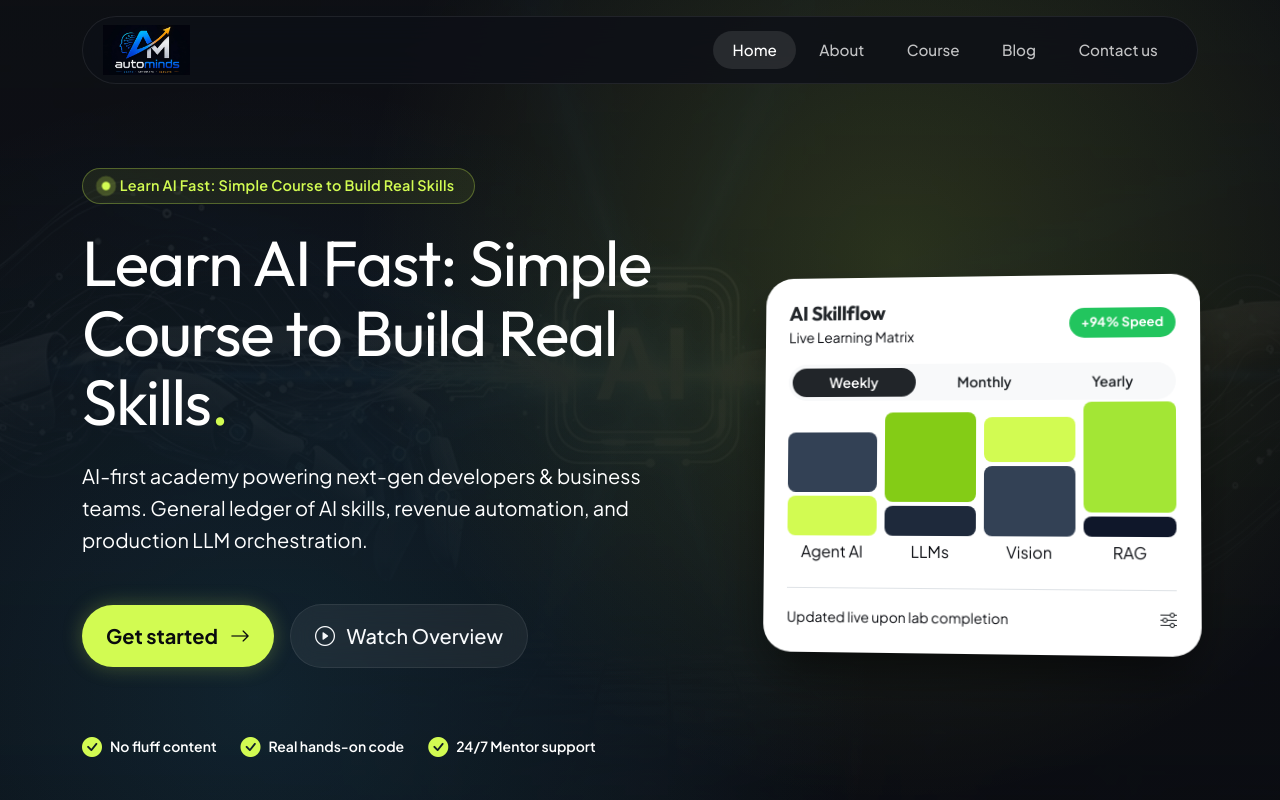
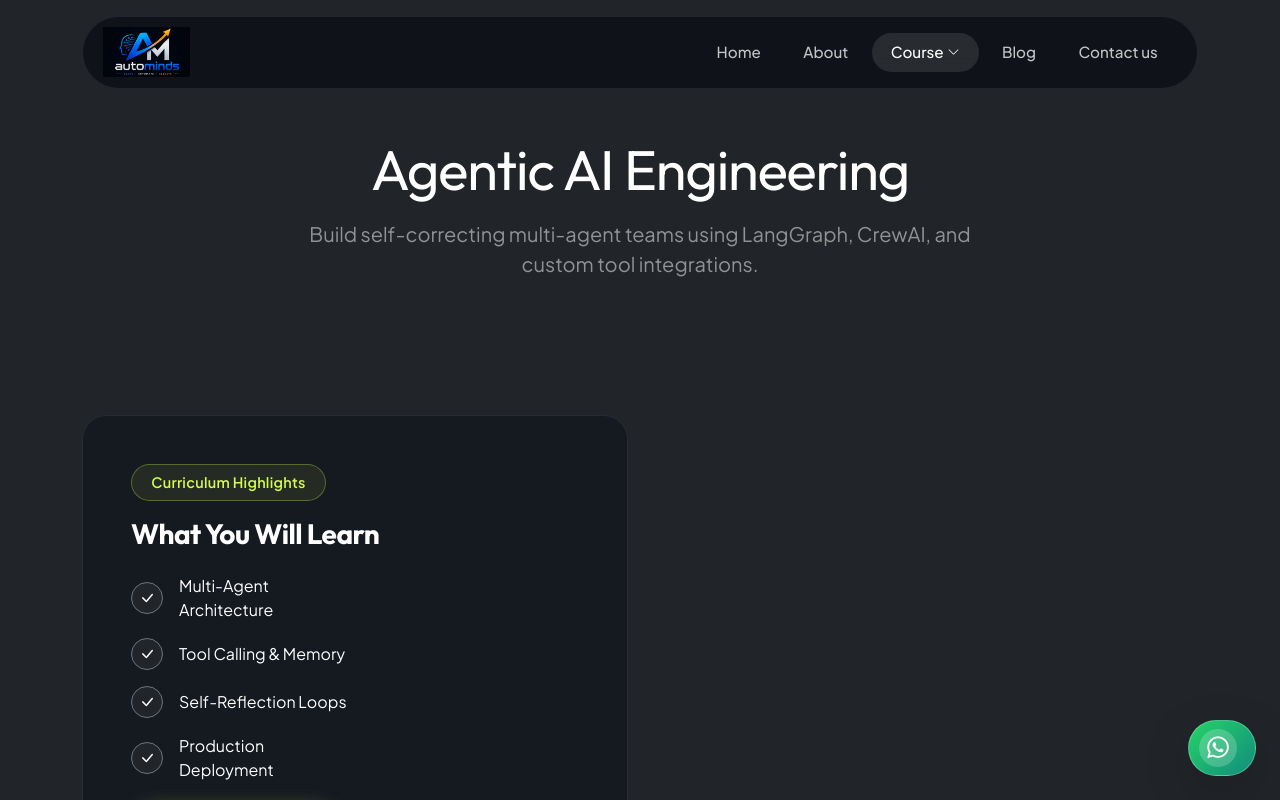
Before and after one commit to anilmamidwar15021991/autominds.in, a React (Vite) app: page /agentic-ai in a window 1280 px wide. Before the commit this address led to /. Shown: the top 800 px of the page. Built offline with nearby package versions, Linux system fonts and the light colour scheme.

Commit message:
Update site styles, components, and syllabus modal for publication

```diff
--- a/src/App.jsx
+++ b/src/App.jsx
@@ -2,9 +2,11 @@ import { BrowserRouter as Router, Routes, Route, Navigate } from 'react-router-d
 import Navbar from './components/Navbar';
 import Footer from './components/Footer';
 import ScrollToTop from './components/ScrollToTop';
+import WhatsAppBtn from './components/WhatsAppBtn';
 import Home from './pages/Home';
 import About from './pages/About';
-import Course from './pages/Course';
+import AgenticAI from './pages/AgenticAI';
+import Rpa from './pages/Rpa';
 import Blog from './pages/Blog';
 import Contact from './pages/Contact';
 
@@ -18,14 +20,17 @@ function App() {
           <Routes>
             <Route path="/" element={<Home />} />
             <Route path="/about" element={<About />} />
-            <Route path="/courses" element={<Course />} />
-            <Route path="/course" element={<Navigate to="/courses" replace />} />
+            <Route path="/agentic-ai" element={<AgenticAI />} />
+            <Route path="/rpa" element={<Rpa />} />
+            <Route path="/courses" element={<Navigate to="/agentic-ai" replace />} />
+            <Route path="/course" element={<Navigate to="/agentic-ai" replace />} />
             <Route path="/blog" element={<Blog />} />
             <Route path="/contact" element={<Contact />} />
             <Route path="*" element={<Navigate to="/" replace />} />
           </Routes>
         </main>
         <Footer />
+        <WhatsAppBtn />
       </div>
     </Router>
   );
--- a/src/components/Footer.jsx
+++ b/src/components/Footer.jsx
@@ -18,7 +18,8 @@ const Footer = () => {
             <p className="  small pe-lg-4 mb-4">
               Empowering engineers and business innovators with real-world AI skills, autonomous workflow design, and hands-on LLM mastery.
             </p>
-            <div className="d-flex gap-3">
+            <div className="d-flex gap-3 mb-3">
+
               <a href="#twitter" className="btn btn-sm btn-glass rounded-circle p-2 d-flex align-items-center justify-content-center" style={{ width: '38px', height: '38px' }}>
                 <i className="bi bi-twitter-x text-white"></i>
               </a>
@@ -39,7 +40,7 @@ const Footer = () => {
             <ul className="list-unstyled d-flex flex-column gap-2 small">
               <li><Link to="/" className="  text-decoration-none hover-white">Home</Link></li>
               <li><Link to="/about" className="  text-decoration-none hover-white">About Us</Link></li>
-              <li><Link to="/courses" className="  text-decoration-none hover-white">Course Catalog</Link></li>
+              <li><Link to="/agentic-ai" className="  text-decoration-none hover-white">Course Catalog</Link></li>
               <li><Link to="/blog" className="  text-decoration-none hover-white">AI Blog</Link></li>
               <li><Link to="/contact" className="  text-decoration-none hover-white">Contact Us</Link></li>
             </ul>
--- a/src/components/Navbar.jsx
+++ b/src/components/Navbar.jsx
@@ -5,10 +5,16 @@ import mainLogo from '../logo_main.webp';
 
 const Navbar = () => {
   const [isOpen, setIsOpen] = useState(false);
+  const [isCourseDropdownOpen, setIsCourseDropdownOpen] = useState(false);
+  const [isMobileCourseOpen, setIsMobileCourseOpen] = useState(false);
   const navRef = useRef(null);
 
   const toggleMenu = () => setIsOpen(!isOpen);
-  const closeMenu = () => setIsOpen(false);
+  const closeMenu = () => {
+    setIsOpen(false);
+    setIsCourseDropdownOpen(false);
+    setIsMobileCourseOpen(false);
+  };
 
   useEffect(() => {
     if (navRef.current) {
@@ -42,9 +48,43 @@ const Navbar = () => {
             <NavLink to="/about" className={({ isActive }) => `nav-pill-link ${isActive ? 'active' : ''}`}>
               About
             </NavLink>
-            <NavLink to="/courses" className={({ isActive }) => `nav-pill-link ${isActive ? 'active' : ''}`}>
-              Course
-            </NavLink>
+
+            {/* Course Sub-Nav Dropdown */}
+            <div
+              className="position-relative py-2"
+              onMouseEnter={() => setIsCourseDropdownOpen(true)}
+              onMouseLeave={() => setIsCourseDropdownOpen(false)}
+            >
+              <NavLink
+                to="/agentic-ai"
+                className={({ isActive }) => `nav-pill-link d-inline-flex align-items-center gap-1 ${isActive ? 'active' : ''}`}
+              >
+                Course
+                <i className="bi bi-chevron-down" style={{ fontSize: '0.75rem', transition: 'transform 0.2s ease', transform: isCourseDropdownOpen ? 'rotate(180deg)' : 'rotate(0)' }}></i>
+              </NavLink>
+
+              {isCourseDropdownOpen && (
+                <div className="dropdown-menu-glass position-absolute start-0 top-100 mt-1 py-2 px-2 rounded-3 shadow-lg z-3">
+                  <Link
+                    to="/agentic-ai"
+                    className="dropdown-item-glass d-flex align-items-center gap-2 px-3 py-2 rounded-2 text-decoration-none"
+                    onClick={closeMenu}
+                  >
+                    <i className="bi bi-cpu text-lime"></i>
+                    <span>Agentic AI Engineering</span>
+                  </Link>
+                  <Link
+                    to="/rpa"
+                    className="dropdown-item-glass d-flex align-items-center gap-2 px-3 py-2 rounded-2 text-decoration-none"
+                    onClick={closeMenu}
+                  >
+                    <i className="bi bi-robot text-lime"></i>
+                    <span>RPA</span>
+                  </Link>
+                </div>
+              )}
+            </div>
+
             <NavLink to="/blog" className={({ isActive }) => `nav-pill-link ${isActive ? 'active' : ''}`}>
               Blog
             </NavLink>
@@ -52,8 +92,6 @@ const Navbar = () => {
               Contact us
             </NavLink>
           </nav>
-
-
 
           {/* Mobile Menu Toggler */}
           <button
@@ -76,17 +114,59 @@ const Navbar = () => {
               <NavLink to="/about" className={({ isActive }) => `nav-pill-link ${isActive ? 'active' : ''}`} onClick={closeMenu}>
                 <i className="bi bi-info-circle me-2"></i> About
               </NavLink>
-              <NavLink to="/courses" className={({ isActive }) => `nav-pill-link ${isActive ? 'active' : ''}`} onClick={closeMenu}>
-                <i className="bi bi-journal-code me-2"></i> Course
-              </NavLink>
+
+              {/* Mobile Course Sub-Nav */}
+              <div className="d-flex flex-column">
+                <div className="d-flex align-items-center justify-content-between">
+                  <NavLink to="/agentic-ai" className={({ isActive }) => `nav-pill-link flex-grow-1 ${isActive ? 'active' : ''}`} onClick={closeMenu}>
+                    <i className="bi bi-journal-code me-2"></i> Course
+                  </NavLink>
+                  <button
+                    className="btn btn-sm text-white p-2 border-0"
+                    type="button"
+                    onClick={() => setIsMobileCourseOpen(!isMobileCourseOpen)}
+                  >
+                    <i className={`bi bi-chevron-${isMobileCourseOpen ? 'up' : 'down'}`}></i>
+                  </button>
+                </div>
+
+                {isMobileCourseOpen && (
+                  <div className="ps-4 ms-2 border-start border-secondary mt-2 d-flex flex-column gap-1">
+                    <Link
+                      to="/agentic-ai"
+                      className="sub-nav-link text-white-50 text-decoration-none py-2 px-3 d-flex align-items-center gap-2"
+                      onClick={closeMenu}
+                    >
+                      <i className="bi bi-cpu text-lime"></i> Agentic AI Engineering
+                    </Link>
+                    <Link
+                      to="/rpa"
+                      className="sub-nav-link text-white-50 text-decoration-none py-2 px-3 d-flex align-items-center gap-2"
+                      onClick={closeMenu}
+                    >
+                      <i className="bi bi-robot text-lime"></i> RPA
+                    </Link>
+                  </div>
+                )}
+              </div>
+
               <NavLink to="/blog" className={({ isActive }) => `nav-pill-link ${isActive ? 'active' : ''}`} onClick={closeMenu}>
                 <i className="bi bi-newspaper me-2"></i> Blog
               </NavLink>
               <NavLink to="/contact" className={({ isActive }) => `nav-pill-link ${isActive ? 'active' : ''}`} onClick={closeMenu}>
                 <i className="bi bi-envelope me-2"></i> Contact us
               </NavLink>
+              <a
+                href="https://wa.me/918999442393"
+                target="_blank"
+                rel="noopener noreferrer"
+                className="btn-whatsapp-nav mt-2 justify-content-center d-flex align-items-center gap-2"
+                onClick={closeMenu}
+              >
+                <i className="bi bi-whatsapp fs-5"></i>
+                <span>+91 8999442393</span>
+              </a>
             </div>
-
           </div>
         )}
       </div>
--- a/src/pages/Contact.jsx
+++ b/src/pages/Contact.jsx
@@ -60,11 +60,14 @@ const Contact = () => {
 
                   <div className="d-flex align-items-start gap-3">
                     <div className="p-3 bg-dark rounded-circle border border-secondary">
-                      <i className="bi bi-telephone-fill text-lime fs-5" style={{ color: '#d2fb52' }}></i>
+                      <i className="bi bi-whatsapp fs-5" style={{ color: '#25D366' }}></i>
                     </div>
                     <div>
-                      <span className="  small d-block">Phone / WhatsApp</span>
-                      <strong className="text-white fs-6">+91 8999442393</strong>
+                      <span className="small d-block text-white-50">Phone / WhatsApp</span>
+                      <a href="https://wa.me/918999442393" target="_blank" rel="noopener noreferrer" className="text-white text-decoration-none fw-bold fs-6 d-inline-flex align-items-center gap-2 hover-lime">
+                        +91 8999442393
+                        <i className="bi bi-box-arrow-up-right small text-lime"></i>
+                      </a>
                     </div>
                   </div>
                 </div>
--- a/src/styles/theme.css
+++ b/src/styles/theme.css
@@ -680,3 +680,109 @@ h6,
   pointer-events: none;
   z-index: 0;
 }
+
+/* ==========================================================================
+   WHATSAPP FLOATING BUTTON & STYLING
+   ========================================================================== */
+.whatsapp-float-btn {
+  position: fixed;
+  bottom: 24px;
+  right: 24px;
+  z-index: 1050;
+  background: linear-gradient(135deg, #25d366 0%, #128c7e 100%);
+  color: #ffffff;
+  padding: 8px 18px 8px 10px;
+  border-radius: 50px;
+  box-shadow: 0 8px 24px rgba(37, 211, 102, 0.4);
+  transition: all 0.3s cubic-bezier(0.16, 1, 0.3, 1);
+  border: 1px solid rgba(255, 255, 255, 0.25);
+  backdrop-filter: blur(8px);
+}
+
+.whatsapp-float-btn:hover {
+  color: #ffffff;
+  transform: translateY(-3px) scale(1.04);
+  box-shadow: 0 12px 32px rgba(37, 211, 102, 0.6);
+  background: linear-gradient(135deg, #28e16e 0%, #149c8c 100%);
+}
+
+.whatsapp-icon-wrapper {
+  width: 38px;
+  height: 38px;
+  background-color: rgba(255, 255, 255, 0.2);
+  border-radius: 50%;
+  font-size: 1.35rem;
+}
+
+.whatsapp-number-text {
+  font-size: 0.95rem;
+  letter-spacing: 0.3px;
+  color: #ffffff;
+}
+
+.btn-whatsapp-nav {
+  background: linear-gradient(135deg, #25d366 0%, #128c7e 100%);
+  color: #ffffff !important;
+  font-weight: 600;
+  font-size: 0.88rem;
+  padding: 0.45rem 1.1rem;
+  border-radius: 50px;
+  border: none;
+  transition: all 0.3s ease;
+  box-shadow: 0 4px 15px rgba(37, 211, 102, 0.25);
+  text-decoration: none;
+}
+
+.btn-whatsapp-nav:hover {
+  background: linear-gradient(135deg, #28e16e 0%, #149c8c 100%);
+  transform: translateY(-2px);
+  box-shadow: 0 6px 20px rgba(37, 211, 102, 0.45);
+}
+
+/* ==========================================================================
+   NAVBAR SUB-NAV DROPDOWN STYLING
+   ========================================================================== */
+.dropdown-menu-glass {
+  background: rgba(15, 18, 26, 0.95);
+  backdrop-filter: blur(16px);
+  -webkit-backdrop-filter: blur(16px);
+  border: 1px solid rgba(255, 255, 255, 0.12);
+  min-width: 230px;
+  box-shadow: 0 10px 30px rgba(0, 0, 0, 0.6);
+  animation: fadeInDropdown 0.2s cubic-bezier(0.16, 1, 0.3, 1) forwards;
+}
+
+@keyframes fadeInDropdown {
+  from {
+    opacity: 0;
+    transform: translateY(8px);
+  }
+  to {
+    opacity: 1;
+    transform: translateY(0);
+  }
+}
+
+.dropdown-item-glass {
+  color: #cbd5e1;
+  font-size: 0.9rem;
+  font-weight: 500;
+  transition: all 0.2s ease;
+}
+
+.dropdown-item-glass:hover {
+  background: rgba(210, 251, 82, 0.12);
+  color: #d2fb52;
+  transform: translateX(4px);
+}
+
+.sub-nav-link {
+  font-size: 0.88rem;
+  transition: all 0.2s ease;
+  border-radius: 6px;
+}
+
+.sub-nav-link:hover {
+  color: #d2fb52 !important;
+  background: rgba(255, 255, 255, 0.05);
+}
```
